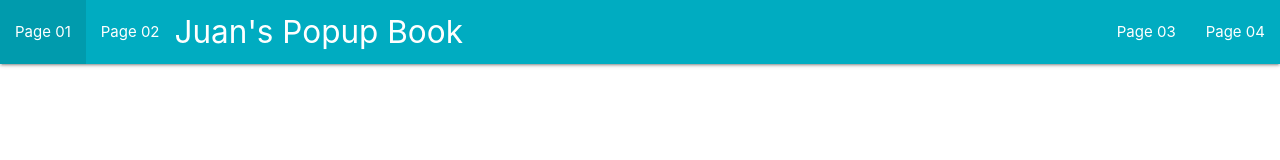
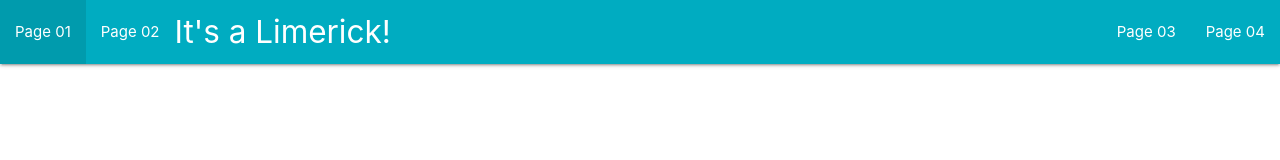
Before and after one commit to mec-cuny2x-advising/2023-01-10-CSS-is-for-Kids-, a plain HTML site: page index.html in a window 1280 px wide. Drawn offline with nearby package versions, Linux system fonts and the light colour scheme.

Commit message:
Change title

```diff
--- a/index.html
+++ b/index.html
@@ -40,7 +40,7 @@ Requirements
           <li><a href="page01.html">Page 01</a></li>
           <li><a href="page02.html">Page 02</a></li>
         </ul>
-        <a href="#!" class="brand-logo">Juan's Popup Book</a>
+        <a href="#!" class="brand-logo">It's a Limerick!</a>
         <ul class="right">
           <li><a href="page03.html">Page 03</a></li>
           <li><a href="page04.html">Page 04</a></li>
```
